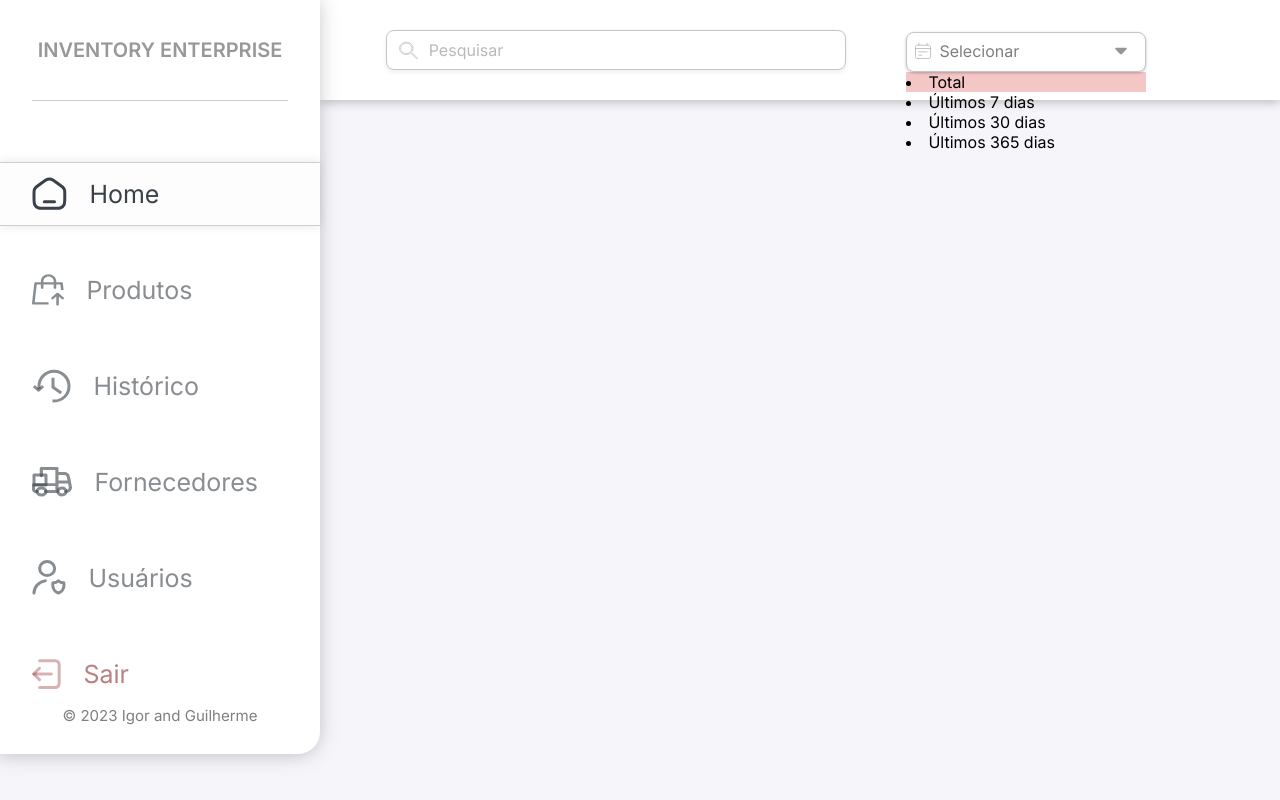
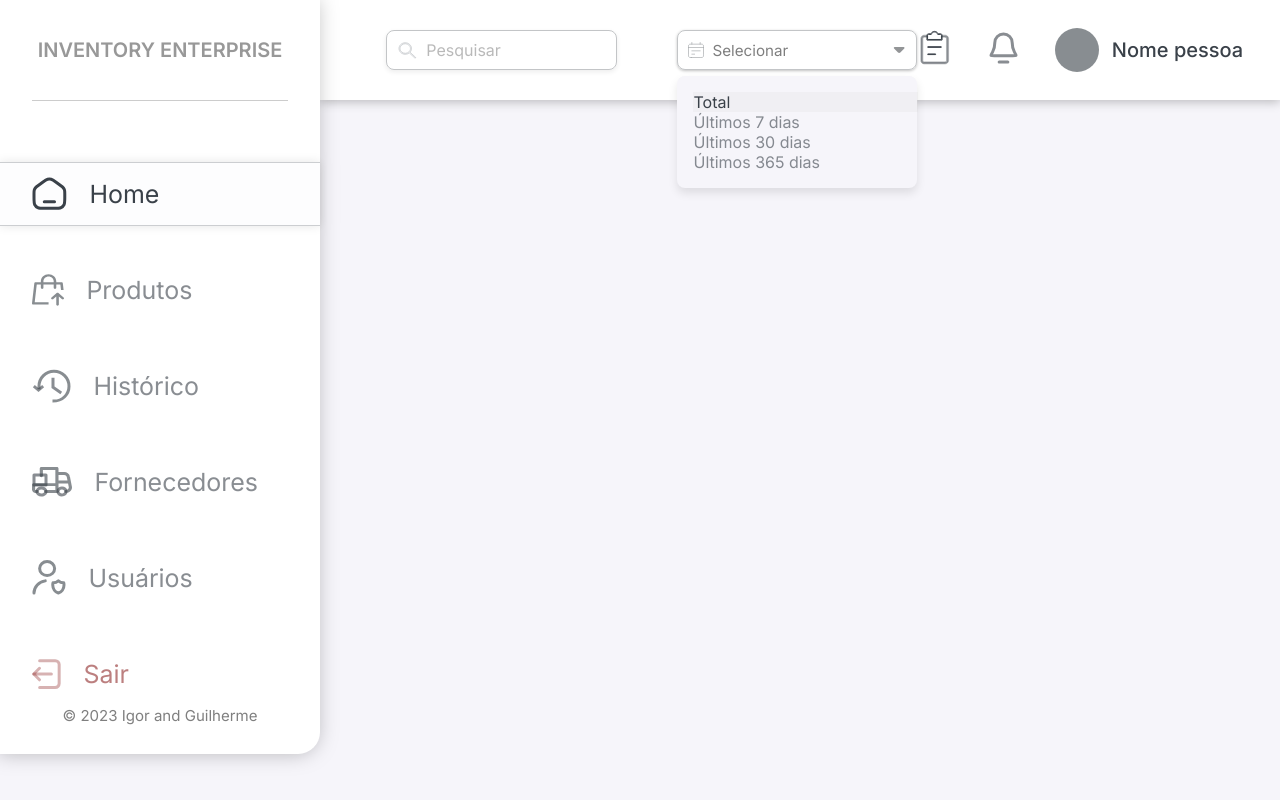
Before and after one commit to IgorPaes/SGE, a plain HTML site: page src/html/principal.html in a window 1280 px wide. Drawn offline with Linux system fonts and the light colour scheme.

Commit message:
atualização página de home. 40%

```diff
--- a/src/html/principal.html
+++ b/src/html/principal.html
@@ -12,6 +12,7 @@
 <body>
     <div class="main_container">
         <header class="container_topo">
+            <div class="cont_adicionais">
                 <div class="bloco_pesquisa">
                     <svg xmlns="http://www.w3.org/2000/svg" width="34" height="31" viewBox="0 0 34 31" fill="none">
                         <path d="M14.3695 19.9348C16.1324 19.9348 17.7976 19.3599 19.1227 18.3142L25.5643 24.2548C25.6835 24.365 25.8407 24.4202 25.9972 24.4202C26.1532 24.4202 26.3097 24.3656 26.429 24.2559C26.6681 24.0365 26.6687 23.6805 26.4302 23.4605L19.9831 17.5155C22.3967 14.8639 22.2561 10.8932 19.552 8.40017C18.1675 7.12329 16.3269 6.42017 14.3688 6.42017C12.4108 6.42017 10.5702 7.12329 9.18572 8.40017C6.32937 11.0344 6.32937 15.3212 9.18572 17.9554C10.5708 19.2317 12.4114 19.9348 14.3695 19.9348ZM10.0522 9.19442C11.2055 8.13073 12.7386 7.54517 14.3695 7.54517C16.0003 7.54517 17.5334 8.13073 18.6867 9.19442C21.0685 11.391 21.0685 14.9645 18.6867 17.1611C17.5334 18.2248 16.0003 18.8104 14.3695 18.8104C12.7386 18.8104 11.2055 18.2248 10.0522 17.1611C7.67102 14.9645 7.67102 11.391 10.0522 9.19442Z" stroke="#525A64" stroke-opacity="0.6"/>
@@ -20,30 +21,35 @@
                 </div>
                 <div class="bloco_periodo">
                     <div class="bloco_select" id="bloco_drop">
-                    <svg class="calendar" xmlns="http://www.w3.org/2000/svg" width="20" height="20" viewBox="0 0 20 20" fill="none">
+                        <div class="icone_txt_select">
+                            <svg xmlns="http://www.w3.org/2000/svg" width="20" height="20" viewBox="0 0 20 20" fill="none">
                                 <path d="M2.5 7.5H17.5M14.1667 10.8345L5.83333 10.8333M8.61108 14.1671L5.83333 14.1667M5.83333 2.5V4.16667M14.1667 2.5V4.16667M5.16667 17.5H14.8333C15.7667 17.5 16.2335 17.5 16.59 17.3183C16.9036 17.1586 17.1586 16.9036 17.3183 16.59C17.5 16.2335 17.5 15.7667 17.5 14.8333V6.83333C17.5 5.89991 17.5 5.4332 17.3183 5.07668C17.1586 4.76307 16.9036 4.50811 16.59 4.34832C16.2335 4.16667 15.7667 4.16667 14.8333 4.16667H5.16667C4.23325 4.16667 3.76653 4.16667 3.41002 4.34832C3.09641 4.50811 2.84144 4.76307 2.68166 5.07668C2.5 5.4332 2.5 5.89991 2.5 6.83333V14.8333C2.5 15.7667 2.5 16.2335 2.68166 16.59C2.84144 16.9036 3.09641 17.1586 3.41002 17.3183C3.76653 17.5 4.23324 17.5 5.16667 17.5Z" stroke="#3A4149" stroke-opacity="0.6" stroke-linecap="round" stroke-linejoin="round"/>
                             </svg>
                             <span>Selecionar</span>
+                        </div>
                         <svg width="20px" height="20px" viewBox="0 0 24 24" fill="none" xmlns="http://www.w3.org/2000/svg">
                              <path d="M17.9188 8.17969H11.6888H6.07877C5.11877 8.17969 4.63877 9.33969 5.31877 10.0197L10.4988 15.1997C11.3288 16.0297 12.6788 16.0297 13.5088 15.1997L15.4788 13.2297L18.6888 10.0197C19.3588 9.33969 18.8788 8.17969 17.9188 8.17969Z" fill="#292D32"/>
                         </svg>
                     </div>
                     <div class="itens_select">
-                    <li>Total</li>
-                    <li>Últimos 7 dias</li>
-                    <li>Últimos 30 dias</li>
-                    <li>Últimos 365 dias</li>
+                        <li class="selecao">Total</li>
+                        <li class="normal">Últimos 7 dias</li>
+                        <li class="normal">Últimos 30 dias</li>
+                        <li class="normal">Últimos 365 dias</li>
                     </div>
                 </div>
-            <div class="bloco_ordem" style="display: none;">
-                <div class="bloco_interno">
+            </div>
+            <div class="bloco_lateral">
+                <div class="caixa_ordem">
+                    <div class="icone_topo_selecionado">
                         <svg xmlns="http://www.w3.org/2000/svg" width="35" height="36" viewBox="0 0 35 36" fill="none">
-                        <path d="M10.7539 16.7251H24.2734V17.3657H10.7539V16.7251ZM10.7539 23.9438H18.6406V24.5845H10.7539V23.9438Z" fill="#3A4149" fill-opacity="0.6" stroke="#3A4149"/>
-                        <path d="M28.1445 33.6392H7.19922C6.76172 33.6392 6.35156 33.5571 5.94141 33.3931C5.55859 33.229 5.20312 33.0103 4.92969 32.7095C4.62891 32.4087 4.41016 32.0806 4.24609 31.6978C4.08203 31.2876 4 30.8774 4 30.4399V8.64697C4 8.20947 4.08203 7.79932 4.24609 7.38916C4.41016 7.00635 4.62891 6.65088 4.92969 6.37744C5.23047 6.07666 5.55859 5.85791 5.94141 5.69385C6.35156 5.52979 6.76172 5.44775 7.19922 5.44775H10.3711V7.06104H7.19922C6.32422 7.06104 5.58594 7.77197 5.58594 8.67432V30.4673C5.58594 31.3423 6.29688 32.0806 7.19922 32.0806H28.1172C28.9922 32.0806 29.7305 31.3696 29.7305 30.4673V8.64697C29.7305 7.77197 29.0195 7.03369 28.1172 7.03369H24.9727V5.42041H28.1445C28.582 5.42041 28.9922 5.50244 29.4023 5.6665C29.7852 5.83057 30.1406 6.04932 30.4141 6.3501C30.7148 6.65088 30.9336 6.979 31.0977 7.36182C31.2617 7.77197 31.3438 8.18213 31.3438 8.61963V30.4126C31.3438 30.8501 31.2617 31.2603 31.0977 31.6704C30.9336 32.0532 30.7148 32.4087 30.4141 32.6821C30.1133 32.9829 29.7852 33.2017 29.4023 33.3657C28.9922 33.5571 28.582 33.6392 28.1445 33.6392Z" fill="#3A4149" fill-opacity="0.6"/>
-                        <path d="M5.84293 33.6229L5.8429 33.6229L5.84856 33.6252C6.28698 33.8006 6.72857 33.8892 7.19922 33.8892H28.1445C28.6144 33.8892 29.0599 33.8008 29.5044 33.594C29.9124 33.4186 30.2649 33.1838 30.5867 32.8631C30.9198 32.5586 31.1552 32.1708 31.3274 31.7689L31.3275 31.7689L31.3298 31.7633C31.5051 31.3248 31.5938 30.8832 31.5938 30.4126V8.61963C31.5938 8.14898 31.5051 7.70739 31.3298 7.26897L31.3298 7.26894L31.3274 7.26334C31.1519 6.85382 30.9167 6.50021 30.595 6.17747C30.2906 5.84431 29.9027 5.60895 29.5008 5.43672L29.5009 5.43665L29.4952 5.43438C29.0568 5.25902 28.6152 5.17041 28.1445 5.17041H24.9727H24.7227V5.42041V7.03369V7.28369H24.9727H28.1172C28.8787 7.28369 29.4805 7.90728 29.4805 8.64697V30.4673C29.4805 31.2288 28.8569 31.8306 28.1172 31.8306H7.19922C6.4377 31.8306 5.83594 31.207 5.83594 30.4673V8.67432C5.83594 7.91279 6.45953 7.31104 7.19922 7.31104H10.3711H10.6211V7.06104V5.44775V5.19775H10.3711H7.19922C6.72857 5.19775 6.28698 5.28636 5.84856 5.46173L5.84853 5.46166L5.84293 5.46406C5.43341 5.63957 5.07981 5.87478 4.75708 6.19651C4.42391 6.50092 4.18854 6.8888 4.01631 7.29068L4.01624 7.29065L4.01397 7.29631C3.83861 7.73473 3.75 8.17633 3.75 8.64697V30.4399C3.75 30.9106 3.83861 31.3522 4.01397 31.7906L4.01391 31.7906L4.01631 31.7962C4.19181 32.2057 4.42703 32.5593 4.74874 32.8821C5.05316 33.2152 5.44104 33.4506 5.84293 33.6229Z" stroke="#3A4149" stroke-opacity="0.6" stroke-width="0.5"/>
-                        <path d="M25.0442 10.0923H9.96094V5.34229C9.96094 4.49733 10.6394 3.81885 11.4844 3.81885H13.5625H13.8715L14.0097 3.54245C14.663 2.23585 16.0208 1.38525 17.5273 1.38525C19.0339 1.38525 20.3917 2.23585 21.045 3.54245L21.1832 3.81885H21.4922H23.5703C24.4144 3.81885 25.0924 4.49602 25.0937 5.33982L25.0442 10.0923ZM23.9531 9.479H24.4531V8.979V5.34229C24.4531 4.84739 24.0379 4.43213 23.543 4.43213H20.6985L20.6255 4.22368C20.6253 4.22308 20.6251 4.22247 20.6249 4.22186C20.1721 2.89834 18.9153 1.99854 17.5 1.99854C16.0847 1.99854 14.8279 2.89833 14.3751 4.22183L14.3015 4.43213H11.457C10.9621 4.43213 10.5469 4.84739 10.5469 5.34229V8.979V9.479H11.0469H11.0742H23.9531Z" stroke="#3A4149"/>
+                            <path d="M10.7539 16.7249H24.2734V17.3655H10.7539V16.7249ZM10.7539 23.9436H18.6406V24.5842H10.7539V23.9436Z" fill="#3A4149" fill-opacity="0.6" stroke="#3A4149"/>
+                            <path d="M28.1445 33.6389H7.19922C6.76172 33.6389 6.35156 33.5569 5.94141 33.3928C5.55859 33.2288 5.20312 33.01 4.92969 32.7092C4.62891 32.4084 4.41016 32.0803 4.24609 31.6975C4.08203 31.2874 4 30.8772 4 30.4397V8.64673C4 8.20923 4.08203 7.79907 4.24609 7.38892C4.41016 7.0061 4.62891 6.65063 4.92969 6.3772C5.23047 6.07642 5.55859 5.85767 5.94141 5.6936C6.35156 5.52954 6.76172 5.44751 7.19922 5.44751H10.3711V7.06079H7.19922C6.32422 7.06079 5.58594 7.77173 5.58594 8.67407V30.467C5.58594 31.342 6.29688 32.0803 7.19922 32.0803H28.1172C28.9922 32.0803 29.7305 31.3694 29.7305 30.467V8.64673C29.7305 7.77173 29.0195 7.03345 28.1172 7.03345H24.9727V5.42017H28.1445C28.582 5.42017 28.9922 5.5022 29.4023 5.66626C29.7852 5.83032 30.1406 6.04907 30.4141 6.34985C30.7148 6.65063 30.9336 6.97876 31.0977 7.36157C31.2617 7.77173 31.3438 8.18189 31.3438 8.61939V30.4124C31.3438 30.8499 31.2617 31.26 31.0977 31.6702C30.9336 32.053 30.7148 32.4084 30.4141 32.6819C30.1133 32.9827 29.7852 33.2014 29.4023 33.3655C28.9922 33.5569 28.582 33.6389 28.1445 33.6389Z" fill="#3A4149" fill-opacity="0.6"/>
+                            <path d="M5.84293 33.6226L5.8429 33.6227L5.84856 33.6249C6.28698 33.8003 6.72857 33.8889 7.19922 33.8889H28.1445C28.6144 33.8889 29.0599 33.8005 29.5044 33.5937C29.9124 33.4184 30.2649 33.1836 30.5867 32.8628C30.9198 32.5584 31.1552 32.1705 31.3274 31.7686L31.3275 31.7687L31.3298 31.763C31.5051 31.3246 31.5938 30.883 31.5938 30.4124V8.61939C31.5938 8.14874 31.5051 7.70714 31.3298 7.26872L31.3298 7.2687L31.3274 7.26309C31.1519 6.85357 30.9167 6.49997 30.595 6.17723C30.2906 5.84407 29.9027 5.60871 29.5008 5.43647L29.5009 5.43641L29.4952 5.43414C29.0568 5.25877 28.6152 5.17017 28.1445 5.17017H24.9727H24.7227V5.42017V7.03345V7.28345H24.9727H28.1172C28.8787 7.28345 29.4805 7.90703 29.4805 8.64673V30.467C29.4805 31.2286 28.8569 31.8303 28.1172 31.8303H7.19922C6.4377 31.8303 5.83594 31.2067 5.83594 30.467V8.67407C5.83594 7.91255 6.45953 7.31079 7.19922 7.31079H10.3711H10.6211V7.06079V5.44751V5.19751H10.3711H7.19922C6.72857 5.19751 6.28698 5.28612 5.84856 5.46148L5.84853 5.46142L5.84293 5.46382C5.43341 5.63932 5.07981 5.87454 4.75708 6.19626C4.42391 6.50067 4.18854 6.88855 4.01631 7.29044L4.01624 7.29041L4.01397 7.29607C3.83861 7.73448 3.75 8.17608 3.75 8.64673V30.4397C3.75 30.9103 3.83861 31.3519 4.01397 31.7904L4.01391 31.7904L4.01631 31.796C4.19181 32.2055 4.42703 32.5591 4.74874 32.8818C5.05316 33.215 5.44104 33.4504 5.84293 33.6226Z" stroke="#3A4149" stroke-opacity="0.6" stroke-width="0.5"/>
+                            <path d="M25.0442 10.092H9.96094V5.34204C9.96094 4.49709 10.6394 3.8186 11.4844 3.8186H13.5625H13.8715L14.0097 3.54221C14.663 2.23561 16.0208 1.38501 17.5273 1.38501C19.0339 1.38501 20.3917 2.23561 21.045 3.54221L21.1832 3.8186H21.4922H23.5703C24.4144 3.8186 25.0924 4.49577 25.0937 5.33958L25.0442 10.092ZM23.9531 9.47876H24.4531V8.97876V5.34204C24.4531 4.84715 24.0379 4.43188 23.543 4.43188H20.6985L20.6255 4.22344C20.6253 4.22283 20.6251 4.22223 20.6249 4.22162C20.1721 2.8981 18.9153 1.99829 17.5 1.99829C16.0847 1.99829 14.8279 2.89809 14.3751 4.22159L14.3015 4.43188H11.457C10.9621 4.43188 10.5469 4.84715 10.5469 5.34204V8.97876V9.47876H11.0469H11.0742H23.9531Z" stroke="#3A4149"/>
                         </svg>
-                    <div class="bloco_informacao">
+                    </div>
+                    <div class="bloco_informacao" style="display: none;">
                         <div class="Titulo">
                             <h1>Ordem</h1>
                         </div>
@@ -59,22 +65,15 @@
                                 <h3>Produto</h3>
                                 <h3>Preço</h3>
                             </div>
-                            <li class = "bloco_lisOrdem">
+                            <li class="bloco_lisOrdem">
                                 <img src="" alt="">
                                 <span>#3245</span>
-                                <span> Bom Bril Eco 60g</span>
+                                <span>Bom Bril Eco 60g</span>
                                 <span>10,99</span>
                                 <div class="bloco_botoes">
                                     <button class="bloco_iconeUm">
                                         <svg xmlns="http://www.w3.org/2000/svg" width="11" height="11" viewBox="0 0 11 11" fill="none">
-                                            <g clip-path="url(#clip0_189_558)">
                                             <path d="M1.53467 5.71514H8.6003M5.06749 2.14307V9.28721" stroke="#8C75FF" stroke-width="1.5" stroke-linecap="round" stroke-linejoin="round"/>
-                                            </g>
-                                            <defs>
-                                            <clipPath id="clip0_189_558">
-                                            <rect width="9.89189" height="10.7162" fill="white" transform="translate(0.121582)"/>
-                                            </clipPath>
-                                            </defs>
                                         </svg>
                                     </button>
                                     <span class="bloco_num">2</span>
@@ -93,12 +92,13 @@
                         </div>
                     </div>
                 </div>
-                <div class="bloco_notificacao">
-                    <svg xmlns="http://www.w3.org/2000/svg" width="30" height="35" viewBox="0 0 30 35" fill="none">
-                        <path d="M10.1474 33H18.8526M23.2051 13.7111C23.2051 11.4008 22.2881 9.18508 20.6554 7.55142C19.0229 5.91778 16.8087 5 14.5 5C12.1912 5 9.97702 5.91778 8.34447 7.55142C6.71195 9.18508 5.79478 11.4008 5.79478 13.7111C5.79478 17.8896 4.81373 20.841 3.65833 22.868C2.53928 24.8312 1.97977 25.8129 2.00056 26.0678C2.02393 26.3542 2.07666 26.455 2.29244 26.6258C2.48452 26.7778 3.39742 26.7778 5.22323 26.7778H23.7768C25.6026 26.7778 26.5154 26.7778 26.7075 26.6258C26.9233 26.455 26.9761 26.3542 26.9994 26.0678C27.0202 25.8129 26.4606 24.8312 25.3417 22.868C24.1862 20.841 23.2051 17.8896 23.2051 13.7111Z" stroke="#3A4149" stroke-opacity="0.6" stroke-width="3" stroke-linecap="round" stroke-linejoin="round"/>
-                        <circle cx="22.0039" cy="7.41992" r="6" fill="#3A4149" stroke="white" stroke-width="2"/>
+                <div class="caixa_notificacao">
+                    <div>
+                        <svg xmlns="http://www.w3.org/2000/svg" width="29" height="32" viewBox="0 0 29 32" fill="none">
+                            <path d="M10.1474 30H18.8526M23.2051 10.7111C23.2051 8.40079 22.2881 6.18508 20.6554 4.55142C19.0229 2.91778 16.8087 2 14.5 2C12.1912 2 9.97702 2.91778 8.34447 4.55142C6.71195 6.18508 5.79478 8.40079 5.79478 10.7111C5.79478 14.8896 4.81373 17.841 3.65833 19.868C2.53928 21.8312 1.97977 22.8129 2.00056 23.0678C2.02393 23.3542 2.07666 23.455 2.29244 23.6258C2.48452 23.7778 3.39742 23.7778 5.22323 23.7778H23.7768C25.6026 23.7778 26.5154 23.7778 26.7075 23.6258C26.9233 23.455 26.9761 23.3542 26.9994 23.0678C27.0202 22.8129 26.4606 21.8312 25.3417 19.868C24.1862 17.841 23.2051 14.8896 23.2051 10.7111Z" stroke="#3A4149" stroke-opacity="0.6" stroke-width="3" stroke-linecap="round" stroke-linejoin="round"/>
                         </svg>
-                    <div class="bloco_sino">
+                    </div>
+                    <div class="bloco_sino" style="display: none;">
                         <ul class="bloco_retagulo">
                             <li class="container_reta">
                                 <div class="texto_topo">
@@ -117,7 +117,7 @@
                     </div>
                 </div>
                 <div class="bloco_usuario">
-                    <figure class="bloco_foto">
+                    <figure>
                         <img src="" alt="">
                     </figure>
                     <span>Nome pessoa</span>
--- a/src/style/components/variables.css
+++ b/src/style/components/variables.css
@@ -1,8 +1,8 @@
 :root {
 
     --cor-branco-padrao: rgb(255, 255, 255);
-    --cor-cinza-padrao: rgb(58, 65, 73);
-    --cor-cinza-claro: rgba(58, 65, 73, .6);
+    --cor-azul-padrao: #3a4149;
+    --cor-azul-claro: rgba(58, 65, 73, .6);
 
     --cor-roxo-claro: rgb(246, 245, 250);
 
--- a/src/style/principal.css
+++ b/src/style/principal.css
@@ -63,31 +63,26 @@ button, a {
 .main_container > .container_topo {
 
     display: flex;
-    gap: 3.75em;
     align-items: center;
+    justify-content: space-between;
     min-width: 100%;
     grid-column-start: 2;
     grid-column-end: -1;
     background-color: var(--cor-branco-padrao);
     box-shadow: 0px 2px 10px 0px rgba(0, 0, 0, .25);
+    padding: 0 2.3em 0 4.15em;
 
 }
 
 .main_container > .container_navegacao {
 
     display: grid;
-    grid-template-rows: max-content min-content 2fr min-content;
+    grid-template-rows: repeat(2, min-content) 2fr min-content;
     grid-row-start: 1;
     grid-row-end: 3;
     background-color: var(--cor-branco-padrao);
     filter: drop-shadow(-2px 0px 10px rgba(0, 0, 0, .25));
     border-radius: 0 0 22px 0;
-
-}
-
-.container_topo {
-
-    padding: 0 4.15em;
 
 }
 
@@ -122,71 +117,117 @@ button, a {
 
 }
 
-.bloco_periodo .bloco_select{
-    margin-top: 83px;
+.bloco_periodo{
+
+    position: relative;
+    line-height: 100%;
+}
+
+.bloco_periodo .bloco_select {
+
+
     display: flex;
+    align-items: center;
+    justify-content: space-between;
+    padding: 0 .5rem;
     width: 240px;
     height: 40px;
     border-radius: 8px;
     border: 1px solid rgba(58, 65, 73, .6);
-    opacity: 0.5;
-    background: rgba(217, 217, 217, 0.00);
     box-shadow: 0px 1px 3px 0px rgba(0, 0, 0, .5);
+    opacity: .5;
 
 }
 
-.bloco_select .calendar{
+.bloco_periodo span{
+
     display: flex;
-    margin-left: 6px;
-    margin-top: 8px;
-}
-
-.bloco_periodo span{
-    display: flex;
-    font-size: 16px;
-    margin-top: 8px;
+    font-size: .95em;
     margin-left: 6px;
 
 }
 
-.bloco_periodo svg{
-    display: flex;
-    margin-left: 92px;
-    margin-top: 8px;
-}
-
-.bloco_periodo.bloco_select{
-    margin-top: 1000px;
-    display: flex;
-    flex-direction: column;
-    gap: 10px;
-    padding: 15px;
-    align-items: left;
-    justify-content: center;
-    width: 240px;
-    height: 160px;
-    margin-left: 70px;
+.itens_select{
+    gap: 50px;
+    position: absolute;
+    top: 46px;
+    width: 100%;
     border-radius: 8px;
-    background: #4025c3;
-    list-style-type: none;
-}
-
-.itens_select li{
+    background: var(--cor-roxo-claro);
+    box-shadow: 0px 5px 10px 0px rgba(0, 0, 0, .1);
+    padding: 1rem;
 
 }
 
-.itens_select li:nth-child(1){
+.itens_select .selecao{
+    display: flex;
+    width: 225px;
+    height: 20px;
+    color: var(--cor-azul-padrao);
+    background: rgba(217, 217, 217, .25);
+}
 
-    background: rgba(213, 29, 29, 0.25);
+.itens_select .normal{
+
+    color: #858990;
+    display: flex;
+
+}
+
+.icone_txt_select, .cont_adicionais {
+
+    display: flex;
+    align-items: center;
+    width: 100%;
+
+}
+
+.cont_adicionais {
+
+    gap: 3.75em;
+
+}
+
+.bloco_lateral {
+
+    display: flex;
+    align-items: center;
+    gap: 2.3em;
+
+}
+
+.bloco_usuario {
+
+    display: flex;
+    align-items: center;
+    gap: .8em;
+    width: 100%;
+
+}
+
+.bloco_usuario figure {
+
+    width: 44px;
+    height: 44px;
+    border-radius: 50%;
+    background-color: var(--cor-azul-claro);
+
+}
+
+.bloco_usuario span {
+
+    font-size: 1.25em;
+    font-weight: 500;
+    white-space: nowrap;
+    color: var(--cor-azul-padrao);
+
+}
+
+.icone_topo_selecionado {
 
 
 
 }
-
-
-
-
-
 
 
 
@@ -278,7 +319,7 @@ button, a {
 .container_navegacao .caixa_selecao h2 {
 
     font-size: 1.56em;
-    color: var(--cor-cinza-claro);
+    color: var(--cor-azul-claro);
 
 }
 
@@ -341,7 +382,7 @@ button, a {
 
 .container_navegacao .caixa_selecao.selecinado h2 {
 
-    color: var(--cor-cinza-padrao);
+    color: var(--cor-azul-padrao);
 
 }
 
```
Also changed, not shown: src/style/inicial.css (+11 -11 lines). Lines whose indentation alone changed are shown as unchanged.
